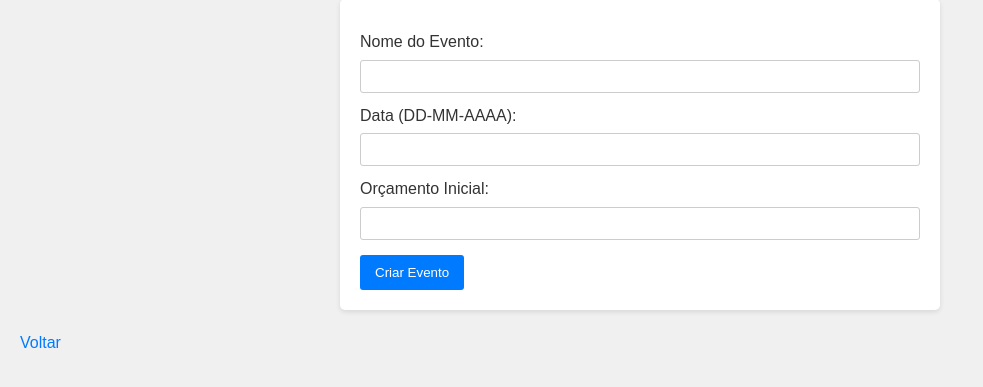
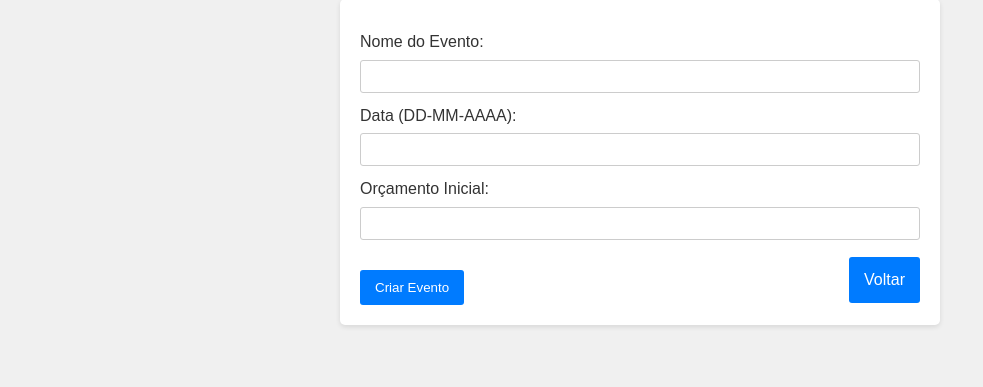
Before and after one commit to MarceloPalmeira/software-project-v2, a Flask app: page /criar_evento in a window 1280 px wide. Shown: the part 92-479 px from the top of the page, without its empty margins (0-983 px from the left). Run offline with Flask 3, Linux system fonts and the light colour scheme.

Commit message:
alterações estilo

```diff
--- a/static/css/criarEventos.css
+++ b/static/css/criarEventos.css
@@ -148,3 +148,29 @@
     display: block;
     width: 100%;
   }
+
+  /* Container para os botões */
+.form-buttons {
+  display: flex;
+  justify-content: space-between;
+  align-items: center;
+  margin-top: 15px;
+}
+
+/* Estilo para links que se comportam como botão */
+.btn {
+  display: inline-block;
+  text-align: center;
+  padding: 10px 15px;
+  background-color: #007BFF;
+  color: #fff;
+  text-decoration: none;
+  border: none;
+  border-radius: 3px;
+  cursor: pointer;
+  transition: background-color 0.3s;
+}
+
+.btn:hover {
+  background-color: #0056b3;
+}
--- a/static/css/index.css
+++ b/static/css/index.css
@@ -31,7 +31,7 @@
   }
 
   nav ul li {
-    display: inline-block;
+    display: grid;
     margin: 0 10px;
   }
 
--- a/templates/criar_evento.html
+++ b/templates/criar_evento.html
@@ -1,4 +1,3 @@
-<!-- templates/criar_evento.html -->
 <!DOCTYPE html>
 <html lang="pt-BR">
 <head>
@@ -19,8 +18,10 @@
     <label for="orcamento">Orçamento Inicial:</label>
     <input type="number" name="orcamento" id="orcamento" required>
     <br>
-    <button type="submit">Criar Evento</button>
+    <div class="form-buttons">
+      <button type="submit">Criar Evento</button>
+      <a href="{{ url_for('index') }}" class="btn">Voltar</a>
+    </div>
   </form>
-  <a href="{{ url_for('index') }}">Voltar</a>
 </body>
 </html>
```
